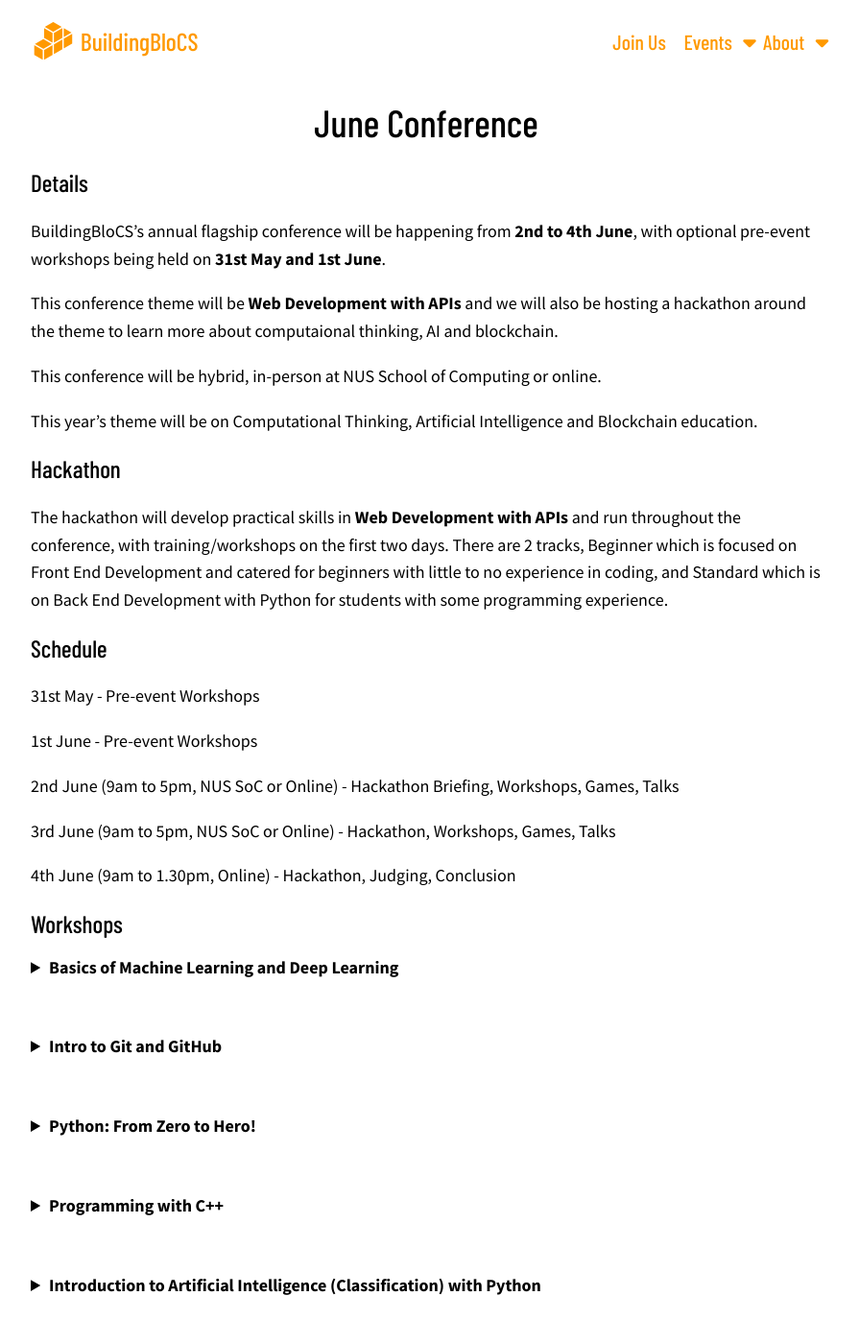
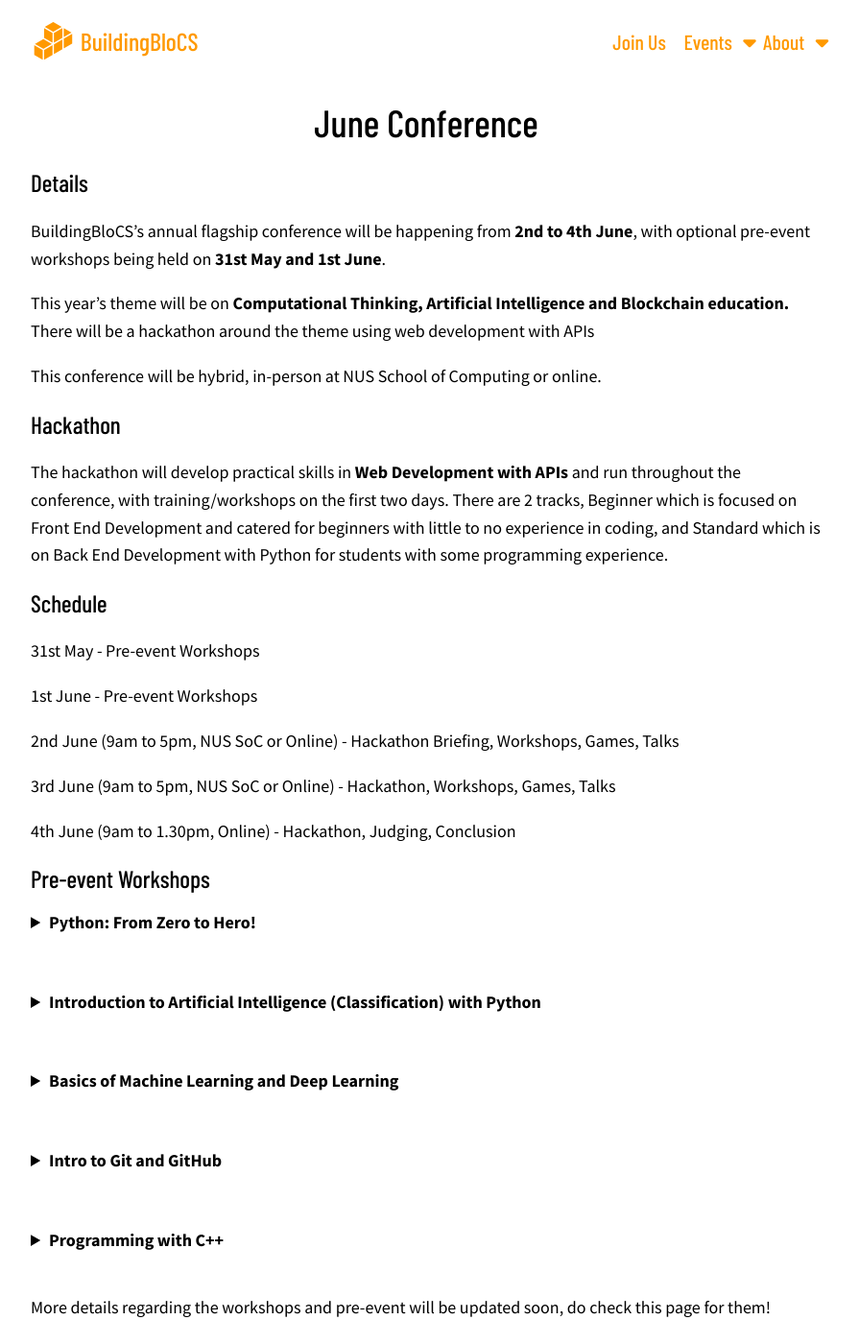
Before and after one commit to buildingblocs/2022, a Jekyll site: the page built from events/june-conference/index.md, in a window 1280 px wide and 1400 px high. Shown: the whole window at 96% size, without its empty margins (196-1091 px from the left). Built offline with Jekyll 4.4.1, drawn with Linux system fonts in a browser that asks for light colours; nearby versions of some CDN libraries; some web fonts are replaced; our own code applies the rules of GitHub Pages for plain Markdown files; some of the changed text lies outside the part shown.

Commit message:
Updated June Conference page, added timings for pre-event workshops.

```diff
--- a/events/june-conference/index.md
+++ b/events/june-conference/index.md
@@ -8,11 +8,9 @@
 
 BuildingBloCS’s annual flagship conference will be happening from **2nd to 4th June**, with optional pre-event workshops being held on **31st May and 1st June**.
 
-This conference theme will be **Web Development with APIs** and we will also be hosting a hackathon around the theme to learn more about computaional thinking, AI and blockchain.
+This year’s theme will be on **Computational Thinking, Artificial Intelligence and Blockchain education.** There will be a hackathon around the theme using web development with APIs
 
 This conference will be hybrid, in-person at NUS School of Computing or online.
-
-This year's theme will be on Computational Thinking, Artificial Intelligence and Blockchain education.
 
 ### Hackathon
 The hackathon will develop practical skills in **Web Development with APIs** and run throughout the conference, with training/workshops on the first two days. There are 2 tracks, Beginner which is focused on Front End Development and catered for beginners with little to no experience in coding, and Standard which is on Back End Development with Python for students with some programming experience.
@@ -29,11 +27,32 @@
 
 4th June (9am to 1.30pm, Online) -  Hackathon, Judging, Conclusion
 
-### Workshops
+### Pre-event Workshops
+
+<details>
+<summary> <b>Python: From Zero to Hero!</b> </summary>
+<br><b>Date:</b> Tuesday, 31 May 2022
+<br><b>Time:</b> [GMT +8] 1030 - 1230
+<br><b>Description:</b> This workshop will introduce the basics of Python including functions, comparison operators, loops, conditional statements and basic knowledge on tuples, lists and strings.
+<br><b>Additional Pre-requisites:</b> None
+</details>
+
+<br>
+
+<details>
+<summary> <b>Introduction to Artificial Intelligence (Classification) with Python</b> </summary>
+<br><b>Date:</b> Tuesday, 31 May 2022
+<br><b>Time:</b> [GMT +8] 1430 - 1700
+<br><b>Description:</b> Through the workshop, participants will get to learn about classification using a myriad of different methods, such as perceptron learning, support vector machine and regression. They will also acquire knowledge about the minimisation of loss function and overfitting. Python libraries, such as sklearn, will be utilised for participants to practice coding after learning the theories behind the various methods.
+<br><b>Additional Pre-requisites:</b> None
+</details>
+
+<br>
 
 <details>
 <summary> <b>Basics of Machine Learning and Deep Learning</b> </summary>
-<b>Date:</b> Tuesday, 31 May 2022
+<br><b>Date:</b> Tuesday, 31 May 2022
+<br><b>Time:</b> [GMT +8] 1830 - 2130
 <br><b>Description:</b> This workshop will teach basic but important ideas in machine learning and deep learning and is focused on introducing key concepts and building an understating of how things works and see the big picture of the world of AI.
 <br><b>Additional Pre-requisites:</b> None
 </details>
@@ -42,7 +61,8 @@
 
 <details>
 <summary> <b>Intro to Git and GitHub</b> </summary>
-<b>Date:</b> Tuesday, 31 May 2022
+<br><b>Date:</b> Wednesday, 1 June 2022
+<br><b>Time:</b> [GMT +8] 1000 - 1130
 <br><b>Description:</b> This workshop will cover the fundamentals of Git workflows and GitHub as a platform. Some basic commands in Git will be covered as well as editing with GitHub as well.
 <br><b>Additional Pre-requisites:</b> None
 </details>
@@ -50,27 +70,10 @@
 <br>
 
 <details>
-<summary> <b>Python: From Zero to Hero!</b> </summary>
-<b>Date:</b> Tuesday, 31 May 2022
-<br><b>Description:</b> This workshop will introduce the basics of Python including functions, comparison operators, loops, conditional statements and basic knowledge on tuples, lists and strings.
-<br><b>Additional Pre-requisites:</b> None
-</details>
-
-<br>
-
-<details>
 <summary> <b>Programming with C++</b> </summary>
-<b>Date:</b> Wednesday, 1 June 2022
+<br><b>Date:</b> Wednesday, 1 June 2022
+<br><b>Time:</b> [GMT +8] 1300 - 1600
 <br><b>Description:</b> Introduction to Programming using C++ (i.e. Data types, Loops, etc.)
-<br><b>Additional Pre-requisites:</b> None
-</details>
-
-<br>
-
-<details>
-<summary> <b>Introduction to Artificial Intelligence (Classification) with Python</b> </summary>
-<b>Date:</b> Wednesday, 1 June 2022
-<br><b>Description:</b> Through the workshop, participants will get to learn about classification using a myriad of different methods, such as perceptron learning, support vector machine and regression. They will also acquire knowledge about the minimisation of loss function and overfitting. Python libraries, such as sklearn, will be utilised for participants to practice coding after learning the theories behind the various methods.
 <br><b>Additional Pre-requisites:</b> None
 </details>
 
```
Also changed, not shown: index.md (+3 -3 lines).
